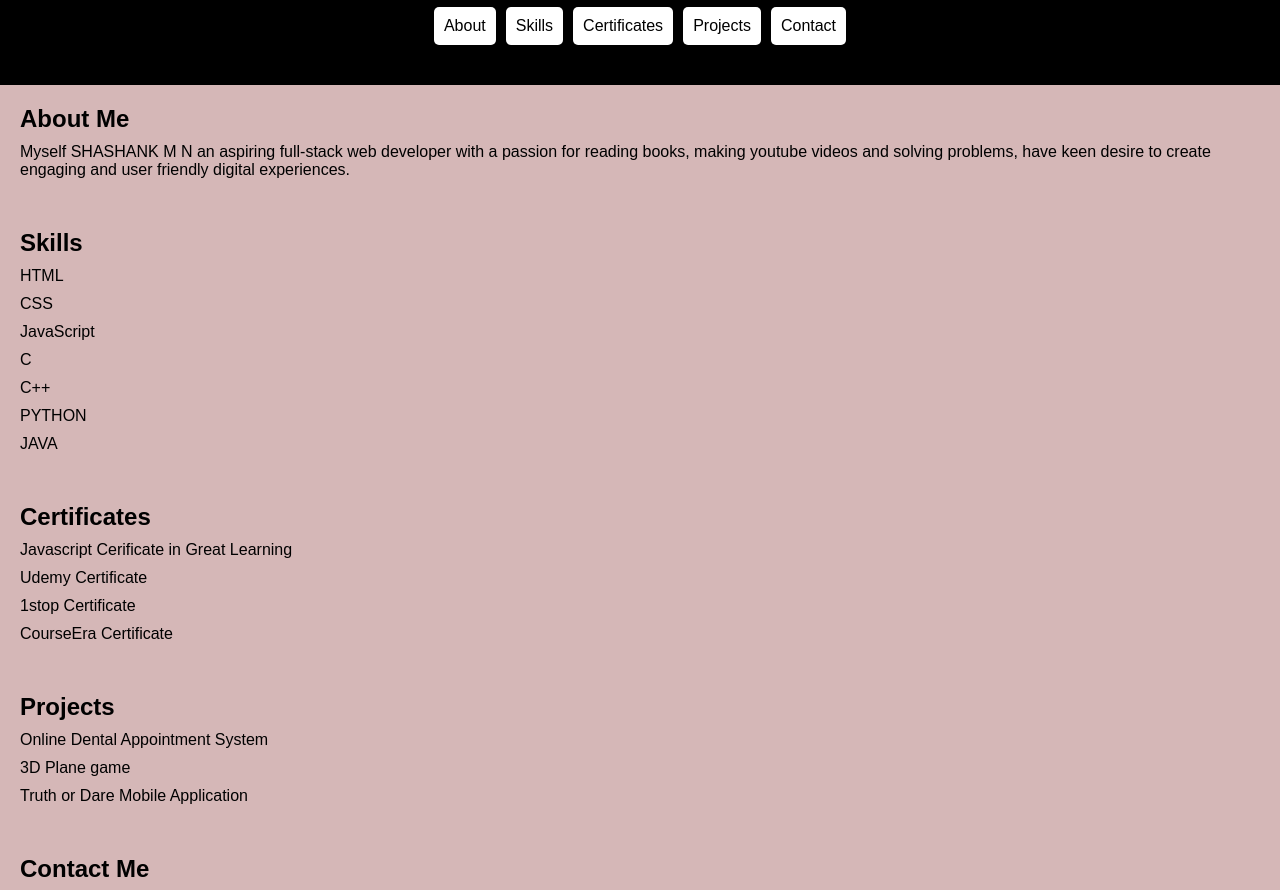
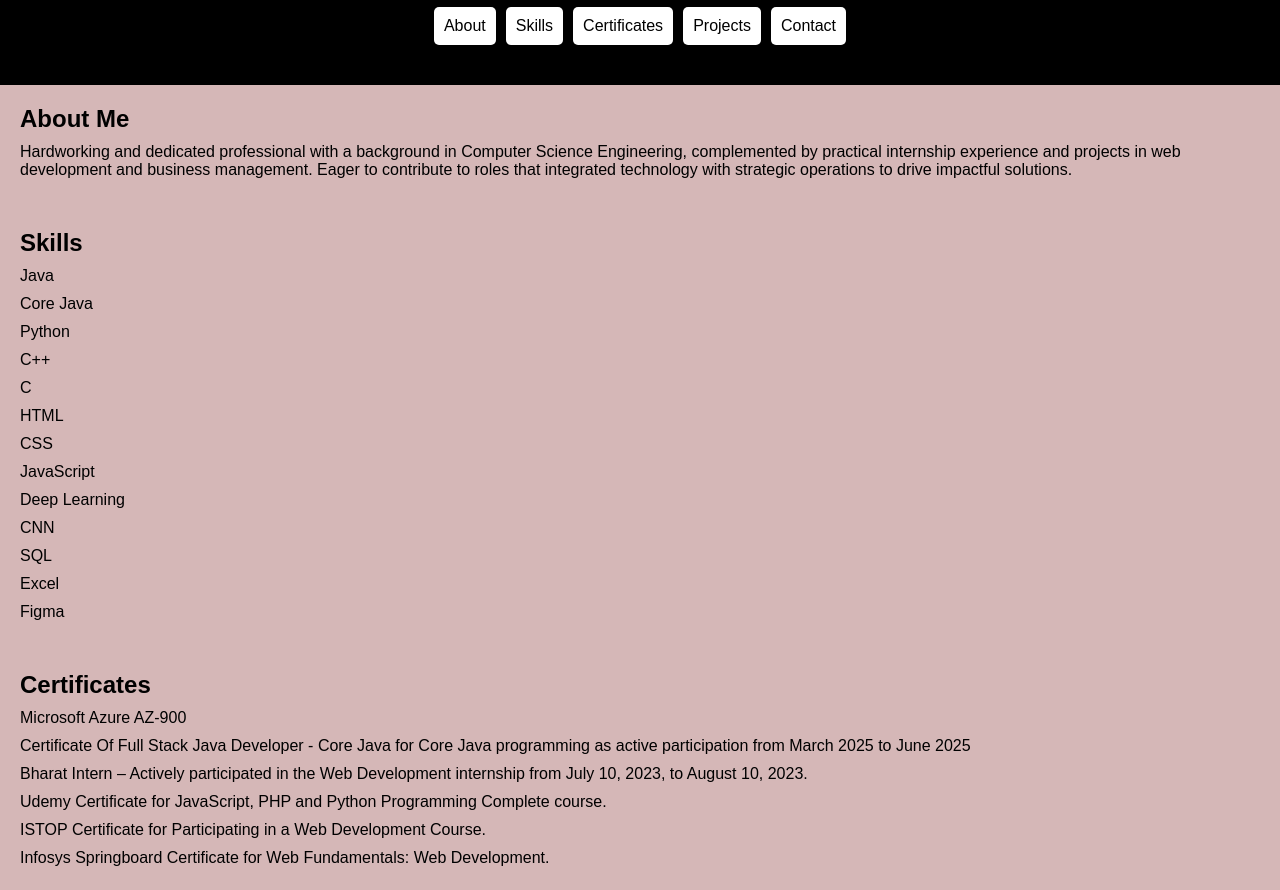
Before and after one commit to SHASHANK-8055/shashank_portffolio_website, a plain HTML site: page index.html in a window 1280 px wide. Shown: the part 60-950 px from the top of the page. Drawn offline with Linux system fonts and the light colour scheme.

Commit message:
Update index.html

```diff
--- a/index.html
+++ b/index.html
@@ -19,37 +19,51 @@
 
   <section id="about">
     <h2>About Me</h2>
-    <p>Myself SHASHANK M N an aspiring full-stack web developer with a passion for reading books, making youtube videos and solving problems, have keen desire to create engaging and user friendly digital experiences.</p>
+    <p>Hardworking and dedicated professional with a background in Computer Science Engineering, complemented by practical internship experience and projects in web development and business management. Eager to contribute to roles that integrated technology with strategic operations to drive impactful solutions.</p>
 
   </section>
 
   <section id="skills">
     <h2>Skills</h2>
     <ul>
+      <li>Java</li>
+      <li>Core Java</li>
+      <li>Python</li>
+      <li>C++</li>
+      <li>C</li>
       <li>HTML</li>
       <li>CSS</li>
       <li>JavaScript</li>
-      <li>C</li>
-      <li>C++</li>
-      <li>PYTHON</li>
-      <li>JAVA</li>
+      <li>Deep Learning</li>
+      <li>CNN</li>
+      <li>SQL</li>
+      <li>Excel</li>
+      <li>Figma</li>
     </ul>
   </section>
 
   <section id="experience">
     <h2>Certificates</h2>
     <ul>
-      <li>Javascript Cerificate in Great Learning</li>
-      <li>Udemy Certificate</li>
-      <li>1stop Certificate</li>
-      <li>CourseEra Certificate</li>
+      <li>Microsoft Azure AZ-900 </li>
+      <li>Certificate Of Full Stack Java Developer - Core Java  for Core Java programming as active participation from March 2025 to June 2025</li>
+      <li>Bharat Intern – Actively participated in the Web Development internship from July 10, 2023, to August 10, 2023.</li>
+      <li>Udemy Certificate for JavaScript, PHP and Python Programming Complete course.</li>
+      <li>ISTOP Certificate for Participating in a Web Development Course.</li>
+      <li>Infosys Springboard Certificate for Web Fundamentals: Web Development.</li>
+
     </ul>
   </section>
 
   <section id="projects">
     <h2>Projects</h2>
     <ul>
-      <li>Online Dental Appointment System </li>
+      <li>Image Classification with Augmented CNN Model
+          Languages used: Python, Tensorflow and NumPy.
+          Built an image classification model using Convolutional Neural Networks (CNNs) and
+          enhanced it with data augmentation techniques like rotation and flipping to improve accuracy.
+          Utilized TensorFlow and Keras for training, focusing on optimizing performance and reducing overfitting.
+          The model was successfully trained to classify images into distinct categories with high accuracy.</li>
       <li> 3D Plane game</li>
       <li> Truth or Dare Mobile Application</li>
     </ul>
```
